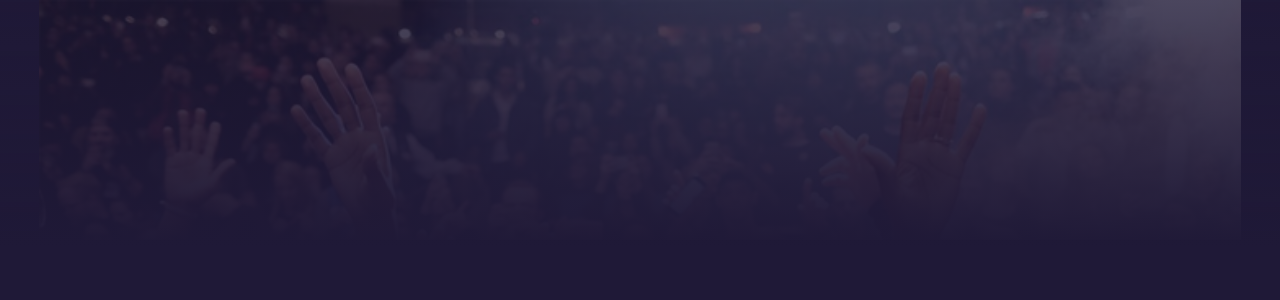
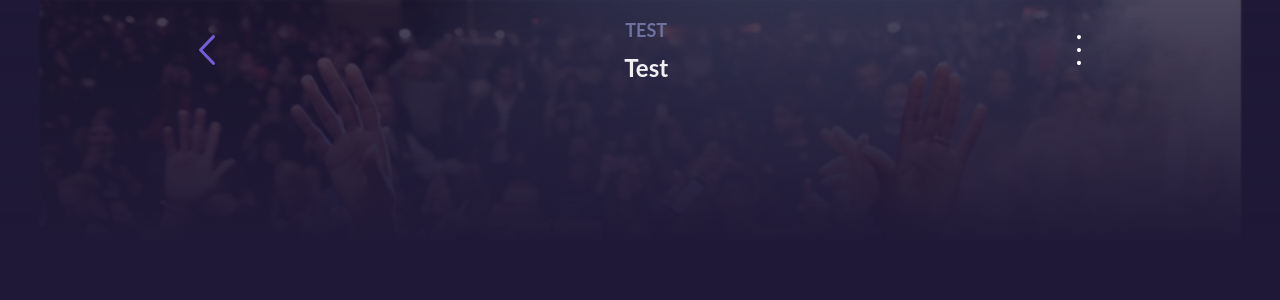
Before and after one commit to krykor/kk-player-task, a React (Create React App) app: page / in a window 1280 px wide. Shown: the top 300 px of the page. Built offline with nearby package versions, Linux system fonts and the light colour scheme.

Commit message:
add header

```diff
--- a/src/App.js
+++ b/src/App.js
@@ -5,11 +5,14 @@ import { GlobalStyles } from './styles/global';
 import { ThemeProvider } from 'styled-components';
 import { theme } from './styles/theme';
 
+import { Header } from './components';
+
 function App() {
   return (
     <ThemeProvider theme={theme}>
       <GlobalStyles />
       <StyledApp>
+        <Header />
         <Background />
       </StyledApp>
     </ThemeProvider>
--- a/src/App.styled.js
+++ b/src/App.styled.js
@@ -11,7 +11,8 @@ export const Background = styled.div`
   background-size: contain;
   height: 30vh;
   width: 100vw;
-  position: fixed;
+  position: relative;
+  z-index: 1;
   ::after {
     height: 31vh;
     width: 100vw;
--- /dev/null
+++ b/src/components/header/Header.js
@@ -0,0 +1,20 @@
+import React from 'react';
+import { StyledHeader, HeaderText, SongTitle } from './Header.styled';
+
+import back from '../../assets/images/back_ico.svg';
+import more from '../../assets/images/more_ico.svg';
+
+const Header = () => {
+  return (
+    <StyledHeader>
+      <img src={back} alt="back" />
+      <div>
+        <HeaderText>test</HeaderText>
+        <SongTitle>test</SongTitle>
+      </div>
+      <img src={more} alt="more" />
+    </StyledHeader>
+  );
+};
+
+export default Header;
--- /dev/null
+++ b/src/components/header/Header.styled.js
@@ -0,0 +1,33 @@
+import styled from 'styled-components';
+
+export const StyledHeader = styled.div`
+  display: flex;
+  justify-content: space-around;
+  align-items: center;
+  z-index: 10;
+  height: 100px;
+  width: 100vw;
+  top: 0px;
+  position: absolute;
+  font-weight: bold;
+  text-align: center;
+  img {
+    max-width: 30px;
+    max-height: 30px;
+  }
+`;
+
+export const HeaderText = styled.p`
+  color: ${({ theme }) => theme.primary};
+  margin: ${({ theme }) => theme.marginS};
+  text-transform: uppercase;
+`;
+
+export const SongTitle = styled.p`
+  color: ${({ theme }) => theme.secondary};
+  font-size: ${({ theme }) => theme.fontL};
+  margin: ${({ theme }) => theme.marginS};
+  :first-letter {
+    text-transform: uppercase;
+  }
+`;
--- /dev/null
+++ b/src/components/index.js
@@ -0,0 +1 @@
+export { default as Header } from './header/Header';
--- a/src/styles/global.js
+++ b/src/styles/global.js
@@ -11,7 +11,11 @@ export const GlobalStyles = createGlobalStyle`
     min-width: 100vw;
     min-height: 100vh;
     background-color: ${({ theme }) => theme.background};
-  }
+    font-family: 'Lato', sans-serif;
+    font-weight: normal;
+    font-size: ${({ theme }) => theme.fontM}
+
+    }
   *, *::after, *::before {
     box-sizing: border-box;
   }
--- a/src/styles/theme.js
+++ b/src/styles/theme.js
@@ -1,6 +1,22 @@
 export const theme = {
+  primary: '#6f729c',
+  secondary: '#f0f0f2',
   background: '#1f1937',
   backgroundRGB: 'rgb(31, 25, 55)',
   backgroundGradient:
     'linear-gradient(to bottom, rgba(31, 25, 55, 0.8), rgba(31, 25, 55, 1))',
+
+  fontXS: '6px',
+  fontS: '12px',
+  fontM: '18px',
+  fontL: '24px',
+  fontXL: '30px',
+  fontXXL: '36px',
+
+  marginXS: '6px',
+  marginS: '12px',
+  marginM: '18px',
+  marginL: '24px',
+  marginXL: '30px',
+  marginXXL: '36px',
 };
```
Also changed, not shown: src/assets/images/back_ico.svg (added), src/assets/images/more_ico.svg (added).
